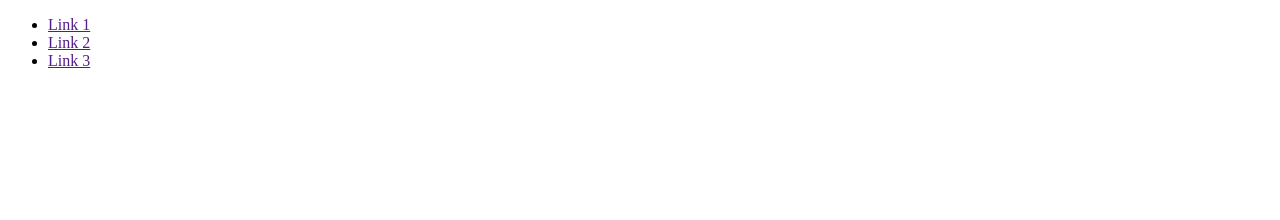
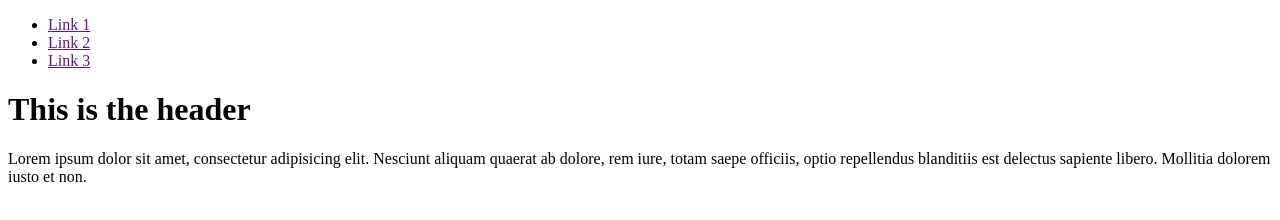
Before and after one commit to Zakarya07/git-one-net-ninja, a plain HTML site: page index.html in a window 1280 px wide. Drawn offline with Linux system fonts and the light colour scheme.

Commit message:
Added header and h1 and p tag within it

```diff
--- a/index.html
+++ b/index.html
@@ -14,5 +14,9 @@
             <li><a href="">Link 3</a></li>
         </ul>
     </nav>
+    <header>
+        <h1>This is the header</h1>
+        <p>Lorem ipsum dolor sit amet, consectetur adipisicing elit. Nesciunt aliquam quaerat ab dolore, rem iure, totam saepe officiis, optio repellendus blanditiis est delectus sapiente libero. Mollitia dolorem iusto et non.</p>
+    </header>
 </body>
 </html>
```
